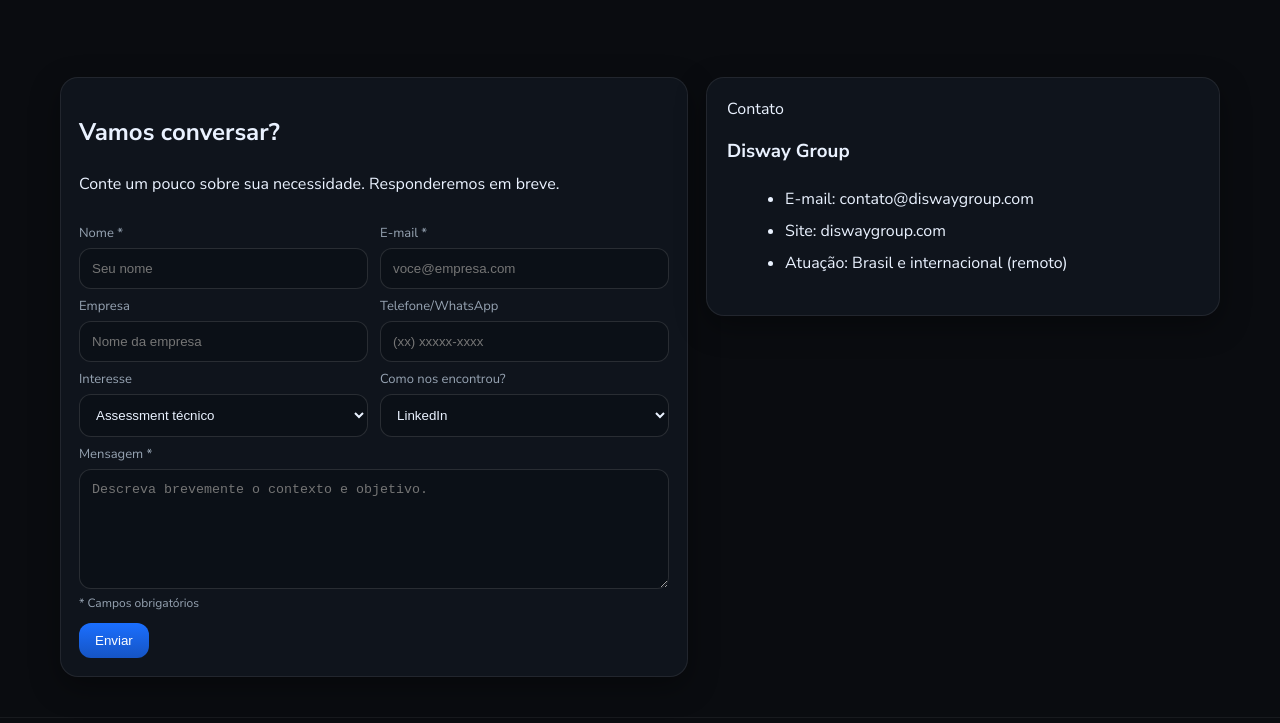
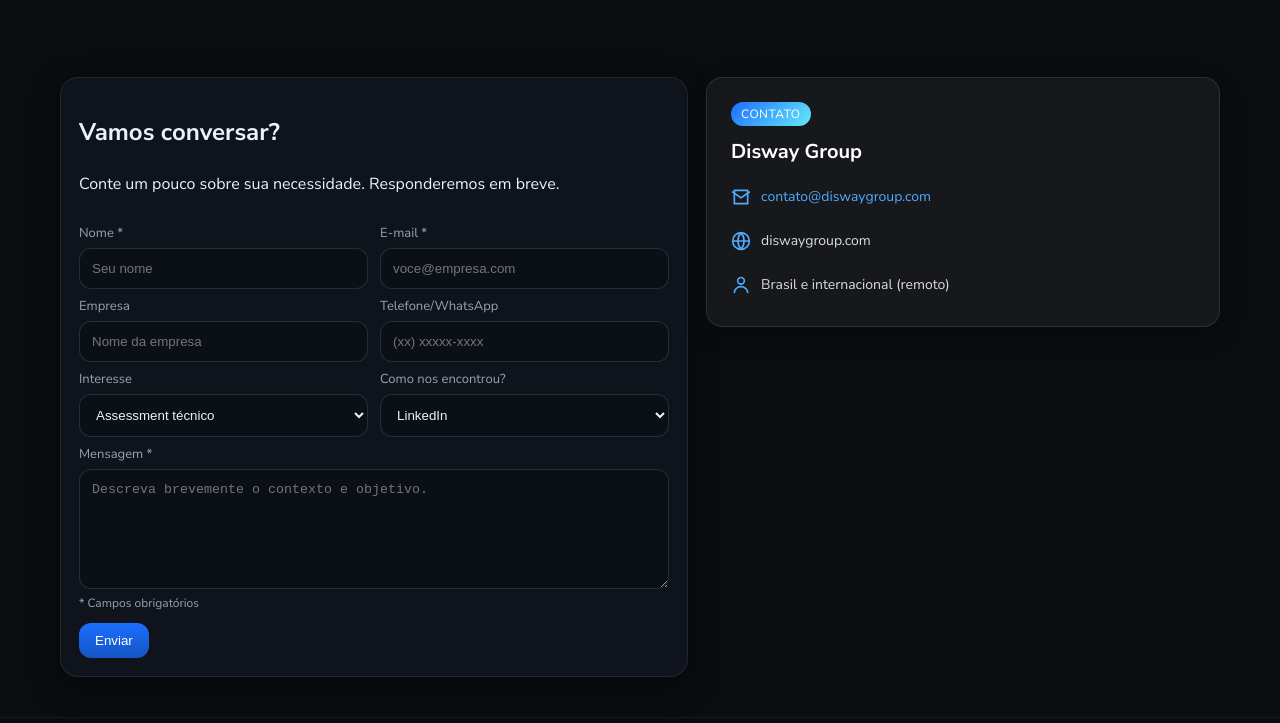
Before and after one commit to disway-group/website, a plain HTML site: page index.html in a window 1280 px wide. Shown: the part 2084-2807 px from the top of the page. Drawn offline with Linux system fonts and the light colour scheme.

Commit message:
FIX: contact section layout

```diff
--- a/assets/css/index.css
+++ b/assets/css/index.css
@@ -486,3 +486,69 @@ footer {
     width: 100%;
     z-index: -1;
 }
+
+.contact-card {
+    background: rgba(255, 255, 255, 0.05);
+    border: 1px solid rgba(255, 255, 255, 0.1);
+    border-radius: 16px;
+    padding: 24px;
+    max-height: 250px;
+    box-shadow: 0 8px 24px rgba(0, 0, 0, 0.2);
+    backdrop-filter: blur(10px);
+    transition: transform 0.3s ease, box-shadow 0.3s ease;
+}
+
+/*
+.contact-card:hover {
+    box-shadow: 0 12px 32px var(--card);
+} */
+
+.contact-card .chip {
+    display: inline-block;
+    font-size: 12px;
+    padding: 4px 10px;
+    background: linear-gradient(135deg, var(--brand), var(--brand-2));
+    color: #fff;
+    border-radius: 50px;
+    margin-bottom: 12px;
+    text-transform: uppercase;
+    letter-spacing: 0.5px;
+}
+
+.contact-card h3 {
+    margin: 0 0 16px 0;
+    font-size: 20px;
+    color: #fff;
+}
+
+.contact-card ul {
+    list-style: none;
+    padding: 0;
+    margin: 0;
+}
+
+.contact-card li {
+    display: flex;
+    align-items: center;
+    gap: 10px;
+    margin: 12px 0;
+    color: #ddd;
+    font-size: 14px;
+}
+
+.contact-card li a {
+    color: #4facfe;
+    text-decoration: none;
+    transition: color 0.2s;
+}
+
+.contact-card li a:hover {
+    color: var(--brand);
+}
+
+.contact-card .icon {
+    width: 20px;
+    height: 20px;
+    stroke: #4facfe;
+    flex-shrink: 0;
+}
--- a/index.html
+++ b/index.html
@@ -275,19 +275,39 @@
               e-mail.</div>
           </form>
         </div>
-        <div>
-          <div class="card">
-            <div class="chip" data-i18n="contact.card.badge">Contato</div>
-            <h3>Disway Group</h3>
-            <ul class="muted" style="margin-left:18px">
-              <li><span data-i18n="contact.card.email">E-mail</span>: <a
-                  href="mailto:contato@diswaygroup.com">contato@diswaygroup.com</a></li>
-              <li><span data-i18n="contact.card.site">Site</span>: diswaygroup.com</li>
-              <li><span data-i18n="contact.card.scope">Atuação</span>: <span data-i18n="contact.card.scope.val">Brasil e
-                  internacional (remoto)</span></li>
-            </ul>
-          </div>
+
+
+        <div class="contact-card">
+          <div class="chip" data-i18n="contact.card.badge">Contato</div>
+          <h3>Disway Group</h3>
+          <ul>
+            <li>
+              <svg xmlns="http://www.w3.org/2000/svg" class="icon" viewBox="0 0 24 24" fill="none"
+                stroke="currentColor">
+                <path d="M4 4h16v16H4z" stroke-width="2" stroke-linecap="round" stroke-linejoin="round" />
+                <path d="M22 6l-10 7L2 6" stroke-width="2" stroke-linecap="round" stroke-linejoin="round" />
+              </svg>
+              <a href="mailto:contato@diswaygroup.com">contato@diswaygroup.com</a>
+            </li>
+            <li>
+              <svg xmlns="http://www.w3.org/2000/svg" class="icon" viewBox="0 0 24 24" fill="none"
+                stroke="currentColor">
+                <circle cx="12" cy="12" r="10" stroke-width="2" />
+                <path d="M2 12h20M12 2a15.3 15.3 0 010 20M12 2a15.3 15.3 0 000 20" stroke-width="2" />
+              </svg>
+              <span>diswaygroup.com</span>
+            </li>
+            <li>
+              <svg xmlns="http://www.w3.org/2000/svg" class="icon" viewBox="0 0 24 24" fill="none"
+                stroke="currentColor">
+                <circle cx="12" cy="7" r="4" stroke-width="2" stroke-linecap="round" stroke-linejoin="round" />
+                <path d="M4 21c0-4 4-7 8-7s8 3 8 7" stroke-width="2" stroke-linecap="round" stroke-linejoin="round" />
+              </svg>
+              <span>Brasil e internacional (remoto)</span>
+            </li>
+          </ul>
         </div>
+
       </div>
     </section>
   </main>
@@ -296,13 +316,13 @@
     <div class="container foot">
       <div>© <span id="year"></span> Disway Group — <span data-i18n="footer.tagline">Seu CRM em boas mãos.</span></div>
       <div class="social">
-        <a href="https://linkedin.com" target="_blank" aria-label="LinkedIn">
+        <a href="https://www.linkedin.com/company/diswaygroup" target="_blank" aria-label="LinkedIn">
           <svg xmlns="http://www.w3.org/2000/svg" width="20" height="20" fill="currentColor" viewBox="0 0 16 16">
             <path
               d="M1.146 1.146C.46 1.832.46 2.92 1.146 3.606c.686.686 1.774.686 2.46 0 .686-.686.686-1.774 0-2.46C2.92.46 1.832.46 1.146 1.146zM0 5.5v10h3v-10H0zm5 0v10h3v-5c0-1.105.895-2 2-2s2 .895 2 2v5h3v-6c0-2.21-1.79-4-4-4-1.108 0-2.104.447-2.828 1.172A3.977 3.977 0 0 0 5 9.5v-4H5z" />
           </svg>
         </a>
-        <a href="https://github.com" target="_blank" aria-label="GitHub">
+        <a href="https://github.com/disway-group" target="_blank" aria-label="GitHub">
           <svg xmlns="http://www.w3.org/2000/svg" width="20" height="20" fill="currentColor" viewBox="0 0 16 16">
             <path d="M8 0C3.58 0 0 3.58 0 8c0 3.54 2.29 6.53 5.47 7.59.4.07.55-.17.55-.38
             0-.19-.01-.82-.01-1.49-2.01.37-2.53-.49-2.69-.94-.09-.23-.48-.94-.82-1.13-.28-.15-.68-.52
```
